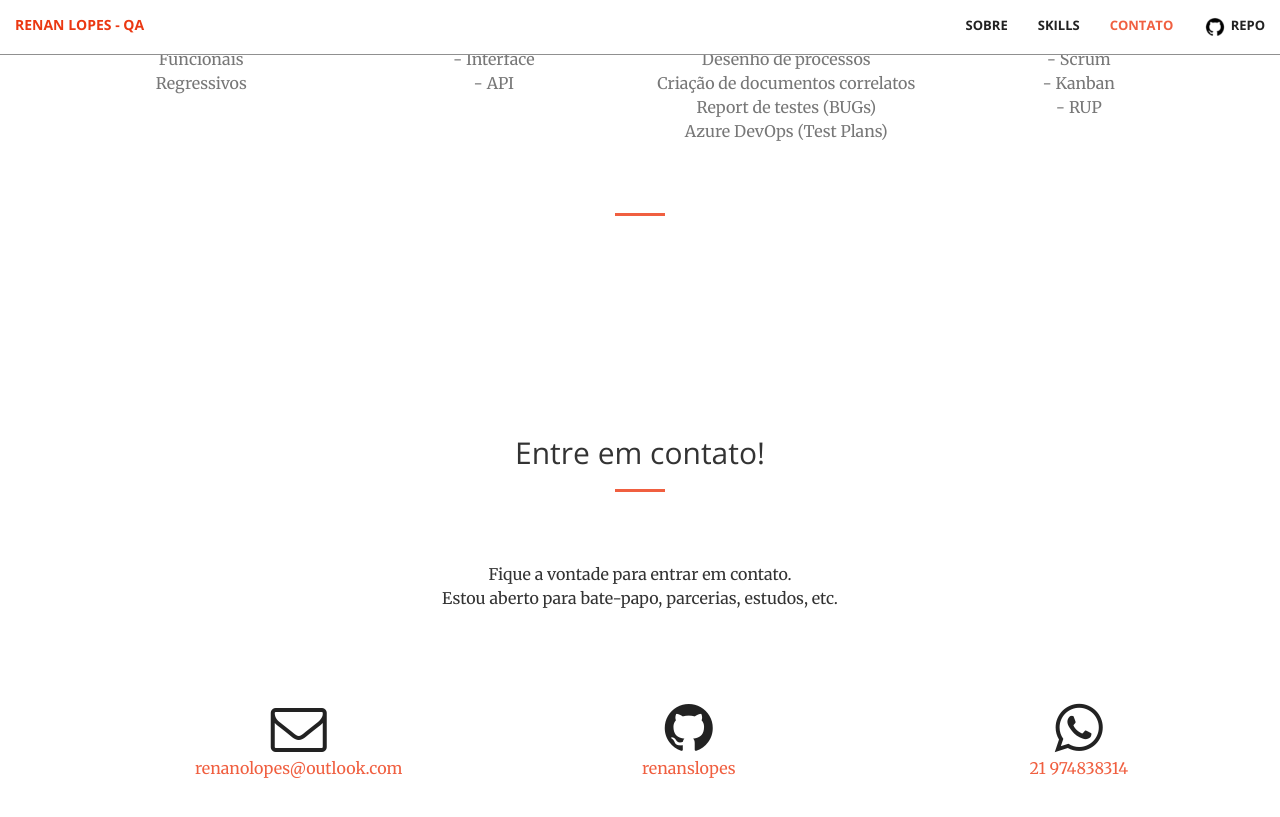
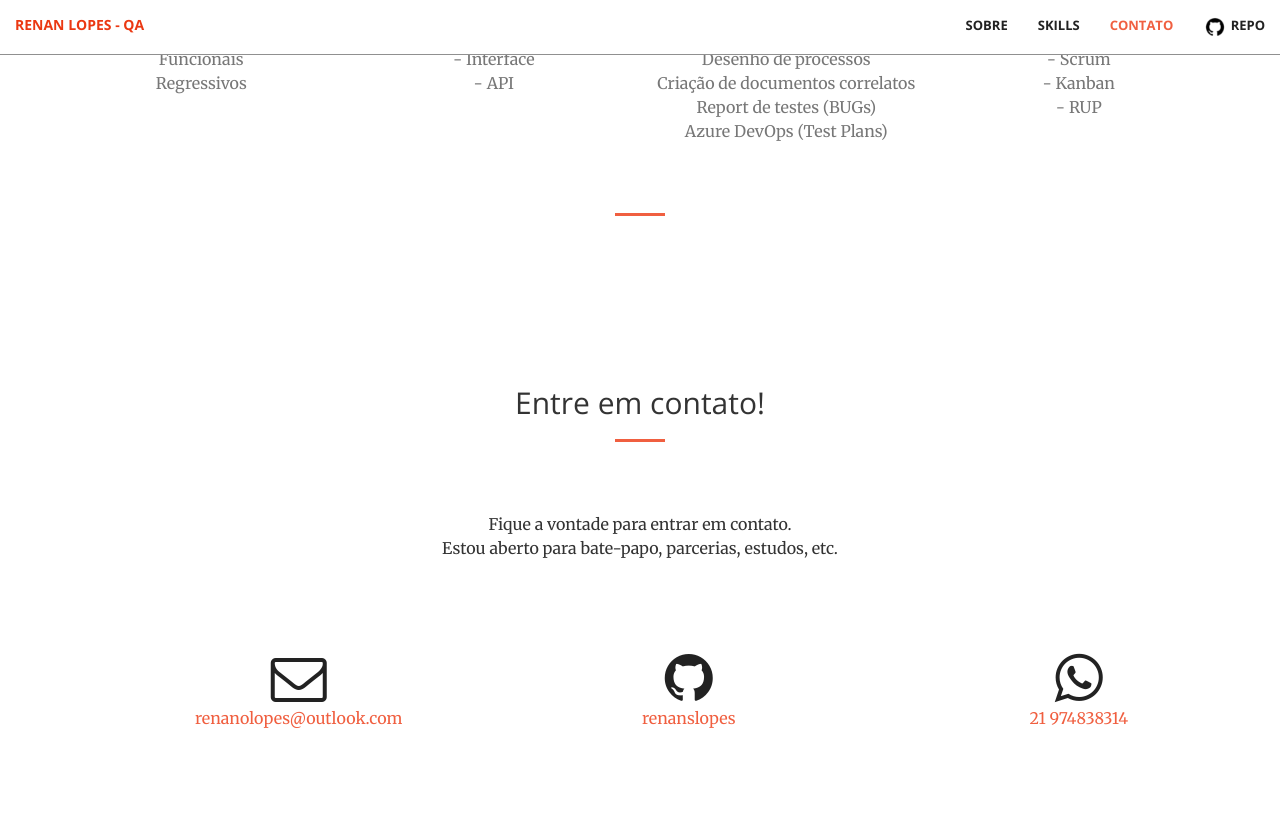
Before and after one commit to renanslopes/renanslopes.github.io, a Jekyll site: the page built from index.html, in a window 1280 px wide and 900 px high, scrolled down 1926 px. Shown: the top 817 px of the window. Built offline with Jekyll 4.4.1, drawn with Linux system fonts in a browser that asks for light colours.

Commit message:
ajuste padding contato

```diff
--- a/css/personal.css
+++ b/css/personal.css
@@ -1,5 +1,5 @@
 #contact {
-    padding: 100px 0px;
+    padding: 50px 0px;
 }
 
 #about {
```
